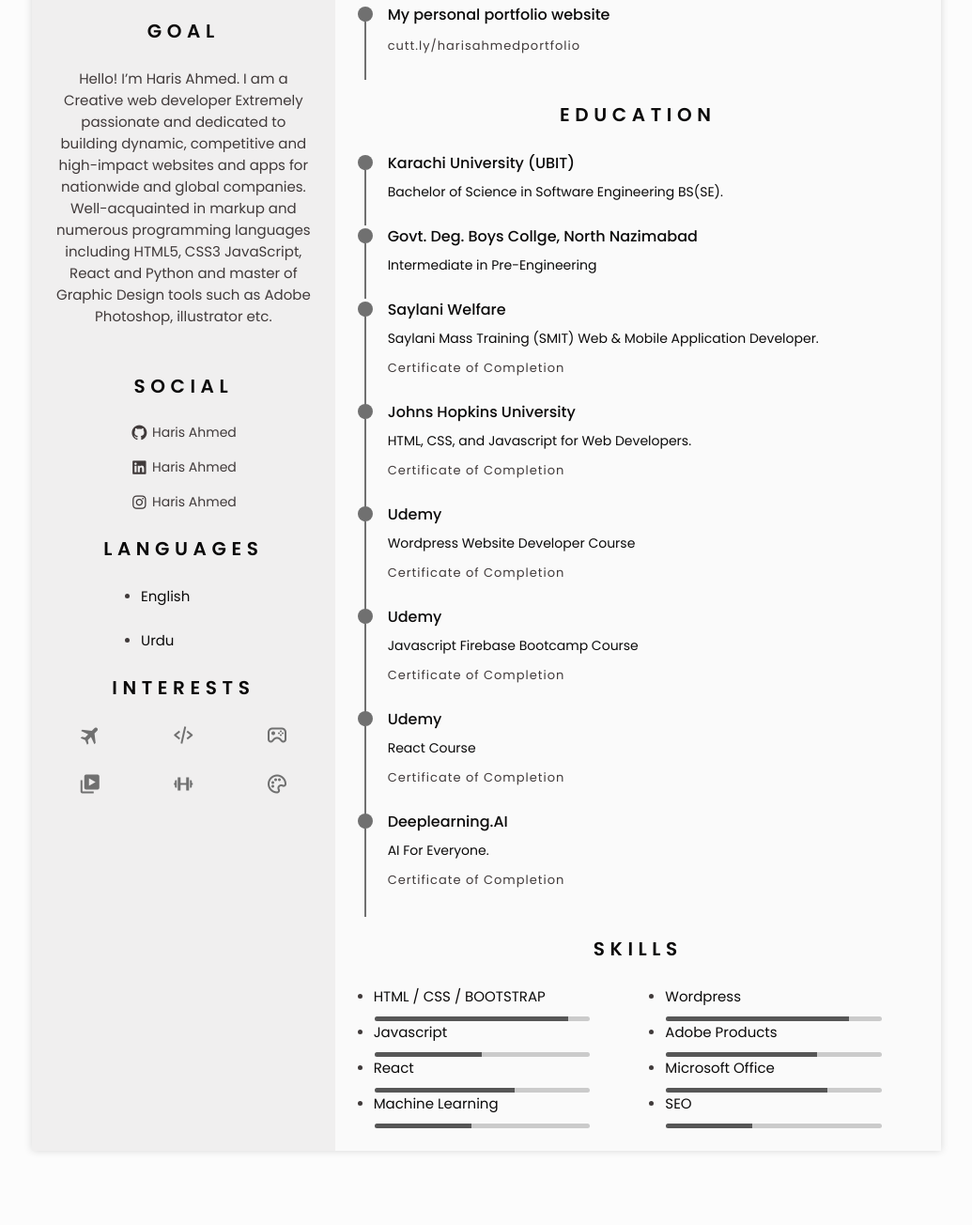
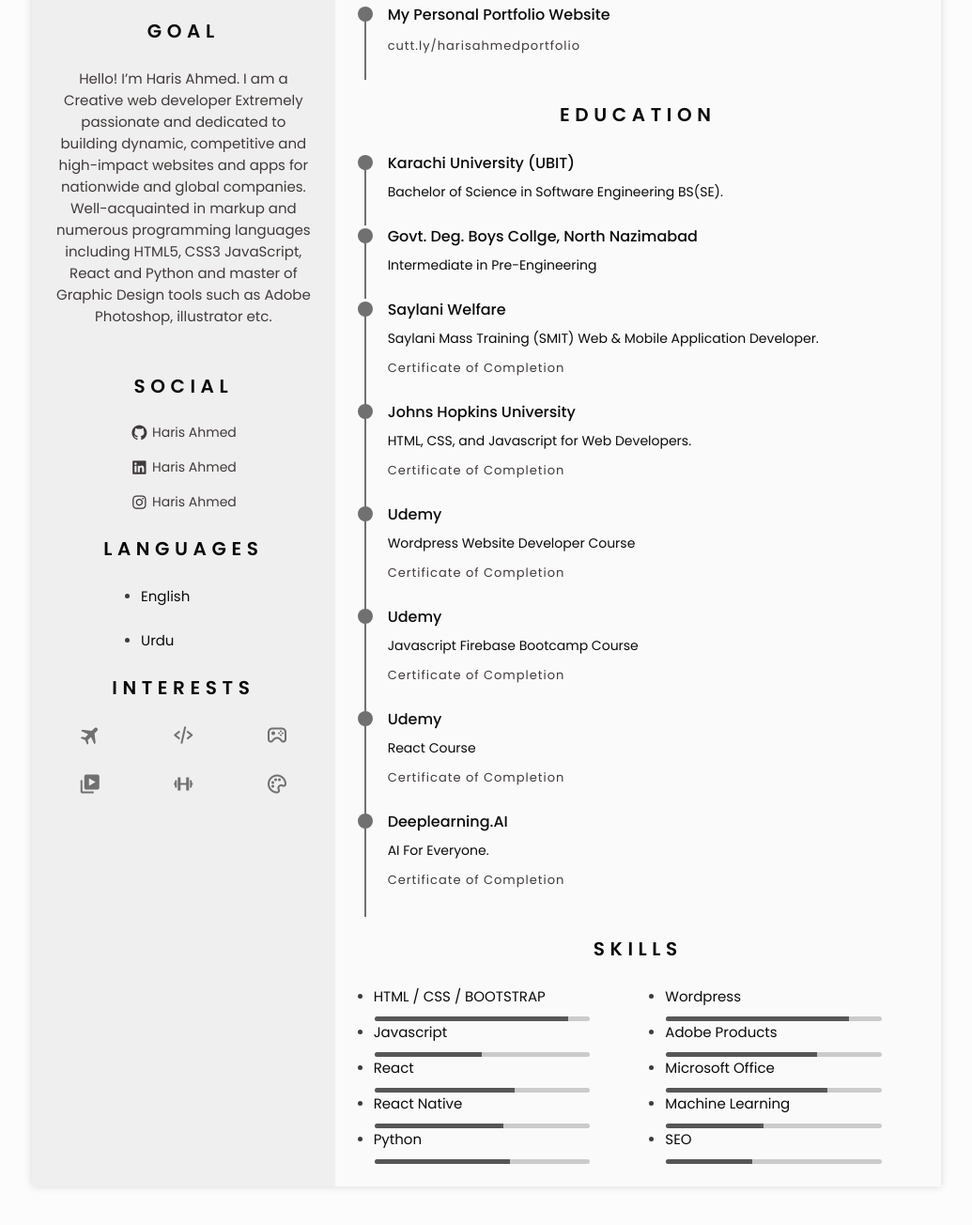
Before and after one commit to haris386/resume, a plain HTML site: page index.html in a window 1280 px wide. Shown: the part 476-1780 px from the top of the page at 94% size, without its empty margins (122-1157 px from the left). Before the commit the page ends 1749 px from the top, so only its background shows below. Drawn offline with nearby package versions, Linux system fonts and the light colour scheme.

Commit message:
Update index.html

```diff
--- a/index.html
+++ b/index.html
@@ -256,7 +256,7 @@ px
                             </div>
 
                             <div class="experience__data bd-grid">
-                                <h3 class="experience__title">My personal portfolio website</h3>
+                                <h3 class="experience__title">My Personal Portfolio Website</h3>
                                 <!-- <span class="experience__company">From 2013 to ----</span> -->
                                 <a href="https://cutt.ly/harisahmedportfolio" target="_blank" ><span
                                         class="education__year">cutt.ly/harisahmedportfolio</span></a>
@@ -407,10 +407,16 @@ px
                                 <span class="progress-bar" style="width: 65%;"></span>
                             </div>
                             <li class="skills__name" style="margin-bottom: 10px;">
-                                <span class="skills__circle"></span>Machine Learning
+                                <span class="skills__circle"></span>React Native
                             </li>
                             <div class="progress-bar-wrap">
-                                <span class="progress-bar" style="width: 45%;"></span>
+                                <span class="progress-bar" style="width: 60%;"></span>
+                            </div>
+                            <li class="skills__name" style="margin-bottom: 10px;">
+                                <span class="skills__circle"></span>Python
+                            </li>
+                            <div class="progress-bar-wrap">
+                                <span class="progress-bar" style="width: 63%;"></span>
                             </div>
                         </ul>
 
@@ -432,6 +438,12 @@ px
                             </li>
                             <div class="progress-bar-wrap">
                                 <span class="progress-bar" style="width: 75%;"></span>
+                            </div>
+                            <li class="skills__name" style="margin-bottom: 10px;">
+                                <span class="skills__circle"></span>Machine Learning
+                            </li>
+                            <div class="progress-bar-wrap">
+                                <span class="progress-bar" style="width: 45%;"></span>
                             </div>
                             <li class="skills__name" style="margin-bottom: 10px;">
                                 <span class="skills__circle"></span>SEO
```
